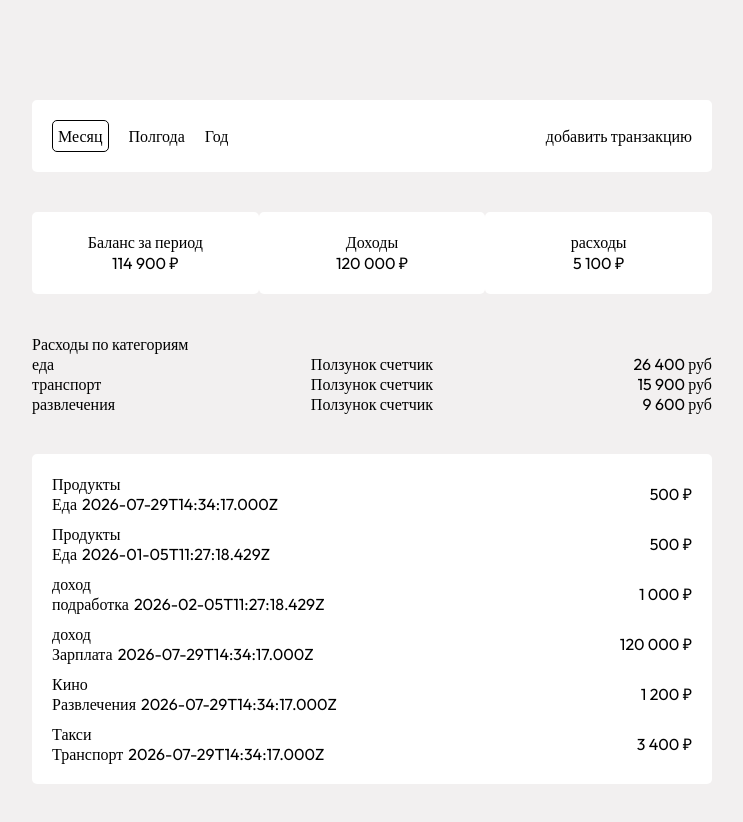
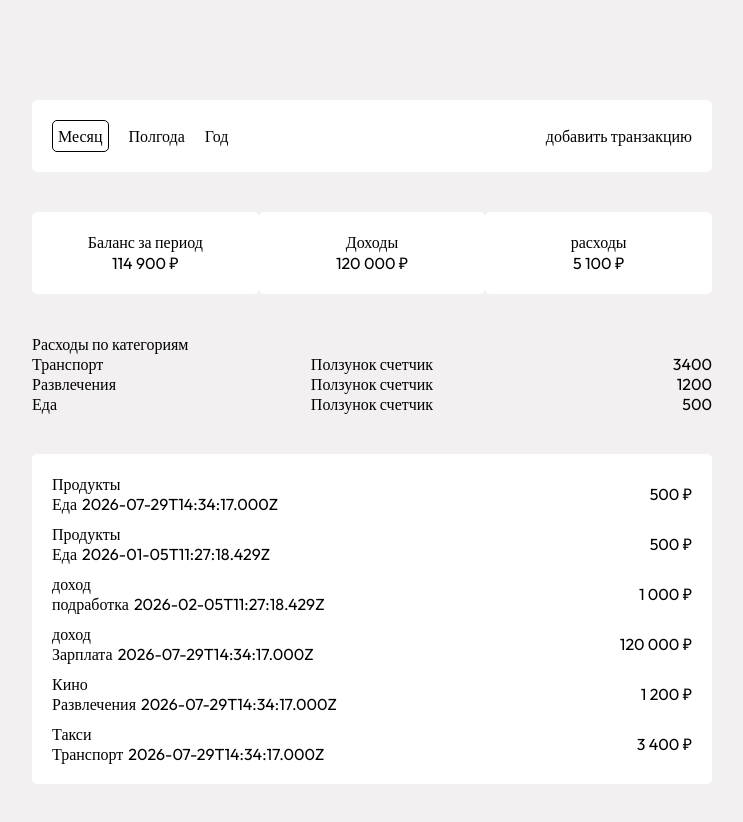
Before and after one commit to DanielFilimonov/transactionsProject, a React (Vite) app in the folder finance/: page / in a window 1280 px wide. Shown: the top 822 px of the page, without its empty margins (268-1011 px from the left). Built offline with nearby package versions, Linux system fonts and the light colour scheme.

Commit message:
оптимизация getStats + функционал рендера тотал категорий

```diff
--- a/finance/src/app/App.jsx
+++ /dev/null
@@ -1,13 +0,0 @@
-import MainPage from '../components/main-page/MainPage'
-
-
-const App = () => {
-  return (
-		<div>
-			<MainPage />
-		</div>
-  );
-
-}
-
-export default App;
--- /dev/null
+++ b/finance/src/app/App.tsx
@@ -0,0 +1,11 @@
+import MainPage from "../components/main-page/MainPage";
+
+const App = () => {
+	return (
+		<div>
+			<MainPage />
+		</div>
+	);
+};
+
+export default App;
--- a/finance/src/components/totalAmounts/statsSelectors.ts
+++ b/finance/src/components/totalAmounts/statsSelectors.ts
@@ -2,6 +2,7 @@ import { createSelector } from "@reduxjs/toolkit";
 
 import { RootState } from "../../store/store";
 import { getDateCalculate } from "../../features/transactions/utils/dateUtils";
+import { Transaction } from "../../features/tsTypes";
 
 const selectTransactionsIds = (state: RootState) => state.transactions.ids;
 
@@ -9,6 +10,20 @@ const selectTransactionsEntities = (state: RootState) =>
 	state.transactions.entities;
 
 const selectPeriod = (state: RootState) => state.filters.period;
+
+interface IStatsResult {
+	incomeAmountSum: number;
+	expenseAmountSum: number;
+	balanceAmount: number;
+	incomeAmountTransactions: Transaction[];
+	expenseAmountTransactions: Transaction[];
+	expensesByCategory: Record<string, number>;
+}
+
+interface ICategoryTotal {
+	category: string;
+	amount: number;
+}
 
 export const getFiltredTransactions = createSelector(
 	[selectTransactionsIds, selectTransactionsEntities, selectPeriod],
@@ -21,31 +36,47 @@ export const getFiltredTransactions = createSelector(
 				(transaction) =>
 					transaction && new Date(transaction.date) >= currentDate,
 			);
-
 	},
 );
 
+export const getStats = createSelector(
+	[getFiltredTransactions],
+	(transactions): IStatsResult => {
+		return transactions.reduce<IStatsResult>(
+			(result, transaction) => {
+				if (transaction.type === "income") {
+					result.incomeAmountTransactions.push(transaction);
+					result.incomeAmountSum += transaction.amount;
+				} else if (transaction.type === "expense") {
+					result.expenseAmountTransactions.push(transaction);
+					result.expenseAmountSum += transaction.amount;
+					result.expensesByCategory[transaction.category] =
+						(result.expensesByCategory[transaction.category] ?? 0) +
+						transaction.amount;
+				}
 
+				result.balanceAmount =
+					result.incomeAmountSum - result.expenseAmountSum;
 
-export const getIncome = createSelector(
-	[getFiltredTransactions],
-	(transactions) => {
-		return transactions
-			.filter((transaction) => transaction.type === "income")
-			.reduce((sum, transaction) => sum + transaction.amount, 0);
+				return result;
+			},
+			{
+				incomeAmountSum: 0,
+				expenseAmountSum: 0,
+				balanceAmount: 0,
+				incomeAmountTransactions: [],
+				expenseAmountTransactions: [],
+				expensesByCategory: {},
+			},
+		);
 	},
 );
 
-export const getExpence = createSelector(
-	[getFiltredTransactions],
-	(transactions) => {
-		return transactions
-			.filter((transaction) => transaction.type === "expense")
-			.reduce((sum, transaction) => sum + transaction.amount, 0);
+export const getExpensesCategoriesToArr = createSelector(
+	[getStats],
+	(stats): ICategoryTotal[] => {
+		return Object.entries(stats.expensesByCategory)
+			.map(([category, amount]) => ({ category, amount }))
+			.sort((a, b) => b.amount - a.amount);
 	},
 );
-
-export const getBalance = createSelector(
-	[getIncome, getExpence],
-	(income, expence) => income - expence,
-);
--- a/finance/src/components/totalAmounts/totalAmountBlock/TotalAmountBlock.tsx
+++ b/finance/src/components/totalAmounts/totalAmountBlock/TotalAmountBlock.tsx
@@ -1,27 +1,25 @@
 import { useAppSelector } from "../../../app/hooks";
 import { amountFormat } from "../../../features/transactions/utils/amountFormat";
-import { getBalance, getExpence, getIncome } from "../statsSelectors";
+import { getStats } from "../statsSelectors";
 import TotalAmountItem from "../TotalAmountItem/TotalAmountItem";
 import "./totalAmountBlock.css";
 
 const TotalAmountBlock = () => {
-	const balance = useAppSelector(getBalance);
-	const income = useAppSelector(getIncome);
-	const expence = useAppSelector(getExpence);
+	const stats = useAppSelector(getStats);
 
 	return (
 		<div className="totalAmountBlock__wrapper">
 			<TotalAmountItem
 				amountTitle={"Баланс за период "}
-				amount={amountFormat(balance)}
+				amount={amountFormat(stats.balanceAmount)}
 			/>
 			<TotalAmountItem
 				amountTitle={"Доходы "}
-				amount={amountFormat(income)}
+				amount={amountFormat(stats.incomeAmountSum)}
 			/>
 			<TotalAmountItem
 				amountTitle={"расходы "}
-				amount={amountFormat(expence)}
+				amount={amountFormat(stats.expenseAmountSum)}
 			/>
 		</div>
 	);
--- a/finance/src/components/totalAmountsCategories/totalAmountCategoryItem/TotalAmountCategoryItem.jsx
+++ b/finance/src/components/totalAmountsCategories/totalAmountCategoryItem/TotalAmountCategoryItem.jsx
@@ -1,11 +1,13 @@
 import "./totalAmountCategoryItem.css";
 
-const TotalAmountCategoryItem = ({ categotyTitle, categoryAmount }) => {
+const TotalAmountCategoryItem = ({ categoryCategory, categoryAmount }) => {
 
   return (
 		<div className="totalAmountCategoryItem__wrapper">
-			<p className="totalAmountCategoryItem__title">{categotyTitle}</p>
-			<div className="totalAmountCategoryItem__count-bar">Ползунок счетчик</div>
+			<p className="totalAmountCategoryItem__title">{categoryCategory}</p>
+			<div className="totalAmountCategoryItem__count-bar">
+				Ползунок счетчик
+			</div>
 			<p className="totalAmountCategoryItem__amount">{categoryAmount}</p>
 		</div>
   );
--- a/finance/src/components/totalAmountsCategories/totalAmountsCategoriesBlock/TotalAmountsCategoriesBlock.jsx
+++ /dev/null
@@ -1,26 +0,0 @@
-import TotalAmountCategoryItem from "../totalAmountCategoryItem/TotalAmountCategoryItem";
-
-import "./totalAmountsCategoriesBlock.css";
-
-const TotalAmountsCategoriesBlock = () => {
-
-  return (
-		<div className="totalAmountsCategoriesBlock__6wrapper">
-			<p className="TotalAmountsCategoriesBlock__title">Расходы по категориям</p>
-			<TotalAmountCategoryItem
-				categotyTitle={"еда"}
-				categoryAmount={"26 400 руб"}
-			/>
-			<TotalAmountCategoryItem
-				categotyTitle={"транспорт"}
-				categoryAmount={"15 900 руб"}
-			/>
-			<TotalAmountCategoryItem
-				categotyTitle={"развлечения"}
-				categoryAmount={"9 600 руб"}
-			/>
-		</div>
-  );
-}
-
-export default TotalAmountsCategoriesBlock;
--- /dev/null
+++ b/finance/src/components/totalAmountsCategories/totalAmountsCategoriesBlock/TotalAmountsCategoriesBlock.tsx
@@ -0,0 +1,31 @@
+import { useAppSelector } from "../../../app/hooks";
+import { getExpensesCategoriesToArr } from "../../totalAmounts/statsSelectors";
+import TotalAmountCategoryItem from "../totalAmountCategoryItem/TotalAmountCategoryItem";
+
+import "./totalAmountsCategoriesBlock.css";
+
+const TotalAmountsCategoriesBlock = () => {
+
+	const categoryList = useAppSelector(getExpensesCategoriesToArr)
+
+	const categoryRender = categoryList.map(category => {
+		return (
+			<TotalAmountCategoryItem
+				key={category.category}
+				categoryCategory={category.category}
+				categoryAmount={category.amount}
+			/>
+		);
+	})
+
+  return (
+		<div className="totalAmountsCategoriesBlock__6wrapper">
+			<p className="TotalAmountsCategoriesBlock__title">
+				Расходы по категориям
+			</p>
+			{categoryRender}
+		</div>
+  );
+}
+
+export default TotalAmountsCategoriesBlock;
--- a/finance/src/features/tsTypes.ts
+++ b/finance/src/features/tsTypes.ts
@@ -1,7 +1,7 @@
 export interface Transaction {
 	id: string;
 	amount: number;
-	type: string;
+	type: 'expense' | 'income';
 	category: string;
 	date: string;
 	title?: string;
--- a/finance/src/main.jsx
+++ b/finance/src/main.tsx
@@ -5,7 +5,7 @@ import { Provider } from "react-redux";
 import store from './store/store.js';
 
 import './index.css'
-import App from './app/App.jsx';
+import App from './app/App.js';
 
 createRoot(document.getElementById("root")).render(
 	<StrictMode>
```
